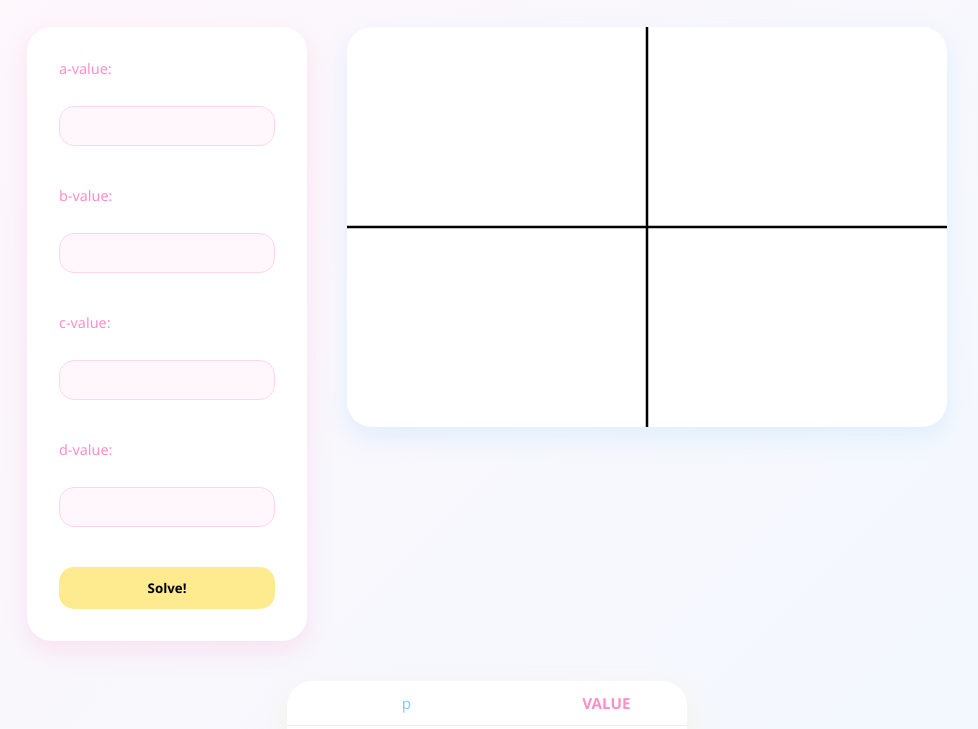
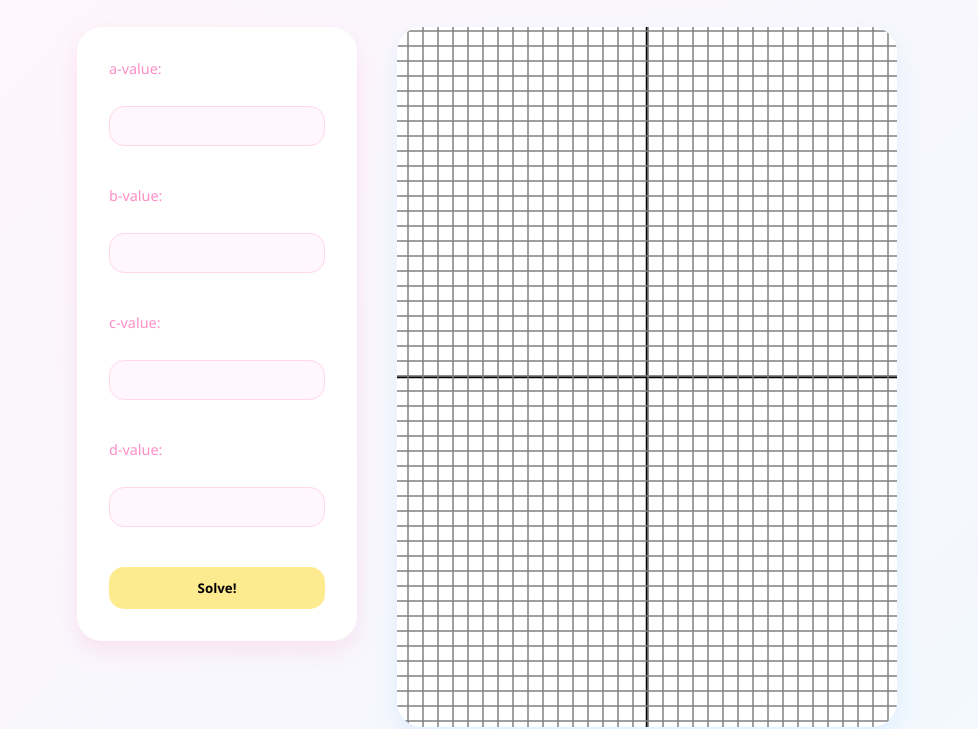
Before and after one commit to zhenopkx0/Asst2, a website built with Vite: page asst2/index.html in a window 1280 px wide. Shown: the part 98-827 px from the top of the page, without its empty margins (153-1131 px from the left). Built offline with nearby package versions, Linux system fonts and the light colour scheme.

Commit message:
Gridgit add .

```diff
--- a/asst2/index.html
+++ b/asst2/index.html
@@ -22,7 +22,7 @@
       <input type="text" id="d" name="d"><br>
       <input type="submit" value="Solve!" id="button">
     </form>
-    <canvas id="graph" width="600" height="400"></canvas>
+    <canvas id="graph" width="500" height="700"></canvas>
   </div>
   <table>
     <tr>
--- a/asst2/src/main.ts
+++ b/asst2/src/main.ts
@@ -14,6 +14,27 @@ function DrawCoordinateAxes() {
     ctx.lineWidth = 2.5;
     ctx.stroke();
   }
+}
+
+function DrawGrid() {
+  if (ctx) {
+    for ( let i = -4; i < canvas.width; i = i+15) {
+      ctx.beginPath();
+      ctx.moveTo(i, 0);
+      ctx.lineTo(i, canvas.height);
+      ctx.strokeStyle = "gray";
+      ctx.lineWidth= 1.5;
+      ctx.stroke();
+    }
+    for ( let i = 4; i < canvas.height; i = i+15) {
+      ctx.beginPath();
+      ctx.moveTo(0, i);
+      ctx.lineTo(canvas.width, i);
+      ctx.strokeStyle = "gray";
+      ctx.lineWidth= 1.5;
+      ctx.stroke();
+  }
+}
 }
 
 function DrawCubicFunction(a: number, b: number, c: number, d: number) {
@@ -106,3 +127,4 @@ form?.addEventListener("submit", (event) => {
 })
 
 DrawCoordinateAxes();
+DrawGrid();
```
Also changed, not shown: 1 other file.
